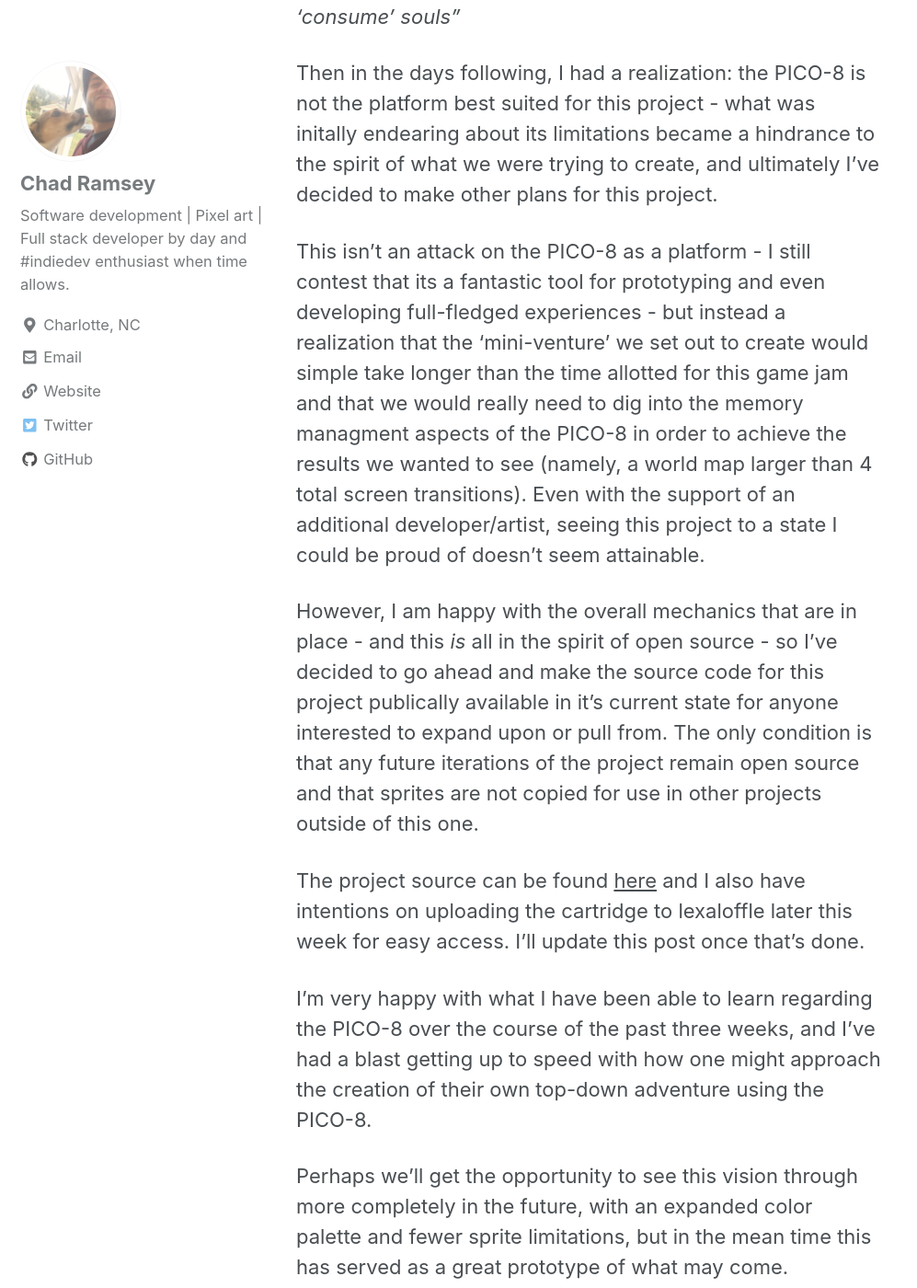
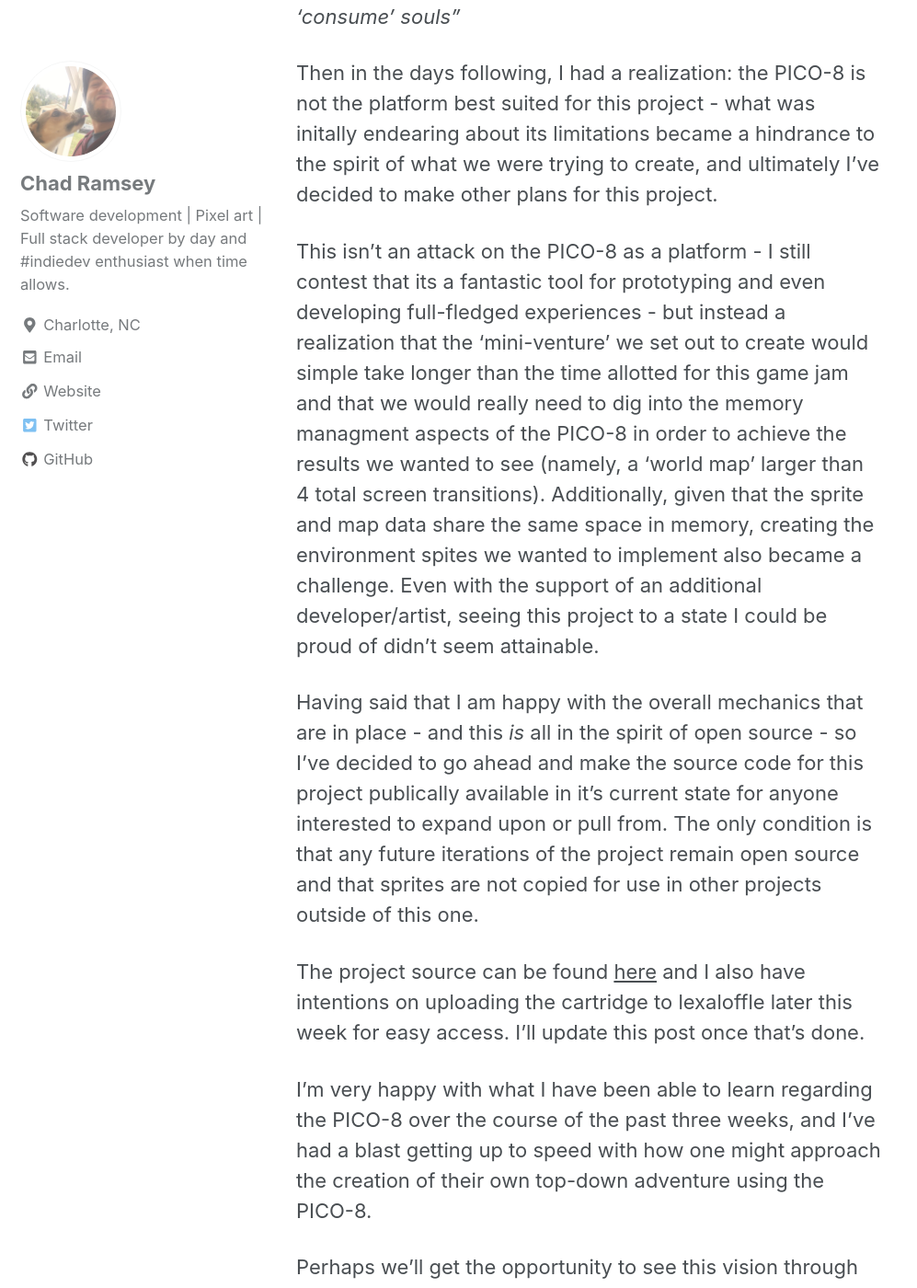
Before and after one commit to chadramsey/chadramsey.github.io, a Jekyll site: the page built from _posts/2018-11-26-pico8-game-jam-three.md, in a window 1280 px wide and 1400 px high, scrolled down 809 px. Shown: the whole window at 92% size, without its empty margins (0-997 px from the left). Built offline with Jekyll 4.4.1, drawn with Linux system fonts in a browser that asks for light colours; cached includes are drawn as plain includes; nearby versions of some CDN libraries; some of the changed text lies outside the part shown.

Commit message:
Updates to post

```diff
--- a/_posts/2018-11-26-pico8-game-jam-three.md
+++ b/_posts/2018-11-26-pico8-game-jam-three.md
@@ -19,10 +19,11 @@
 
 This isn't an attack on the PICO-8 as a platform - I still contest that its a fantastic tool for prototyping and even developing full-fledged
 experiences - but instead a realization that the 'mini-venture' we set out to create would simple take longer than the time allotted for this game jam
-and that we would really need to dig into the memory managment aspects of the PICO-8 in order to achieve the results we wanted to see (namely, a world map
-larger than 4 total screen transitions). Even with the support of an additional developer/artist, seeing this project to a state I could be proud of doesn't seem attainable.
+and that we would really need to dig into the memory managment aspects of the PICO-8 in order to achieve the results we wanted to see (namely, a 'world map'
+larger than 4 total screen transitions). Additionally, given that the sprite and map data share the same space in memory, creating the environment spites we wanted
+to implement also became a challenge. Even with the support of an additional developer/artist, seeing this project to a state I could be proud of didn't seem attainable.
 
-However, I am happy with the overall mechanics that are in place - and this *is* all in the spirit of open source - so I've decided to go ahead and make the
+Having said that I am happy with the overall mechanics that are in place - and this *is* all in the spirit of open source - so I've decided to go ahead and make the
 source code for this project publically available in it's current state for anyone interested to expand upon or pull from. The only condition is that any future
 iterations of the project remain open source and that sprites are not copied for use in other projects outside of this one.
 
@@ -32,5 +33,5 @@
 I'm very happy with what I have been able to learn regarding the PICO-8 over the course of the past three weeks, and I've had a blast getting up to
 speed with how one might approach the creation of their own top-down adventure using the PICO-8.
 
-Perhaps we'll get the opportunity to see this vision through more completely in the future, with an expanded color palette and fewer sprite limitations,
+Perhaps we'll get the opportunity to see this vision through more completely in the future, with an expanded color palette and fewer limitations,
 but in the mean time this has served as a great prototype of what may come.
```
